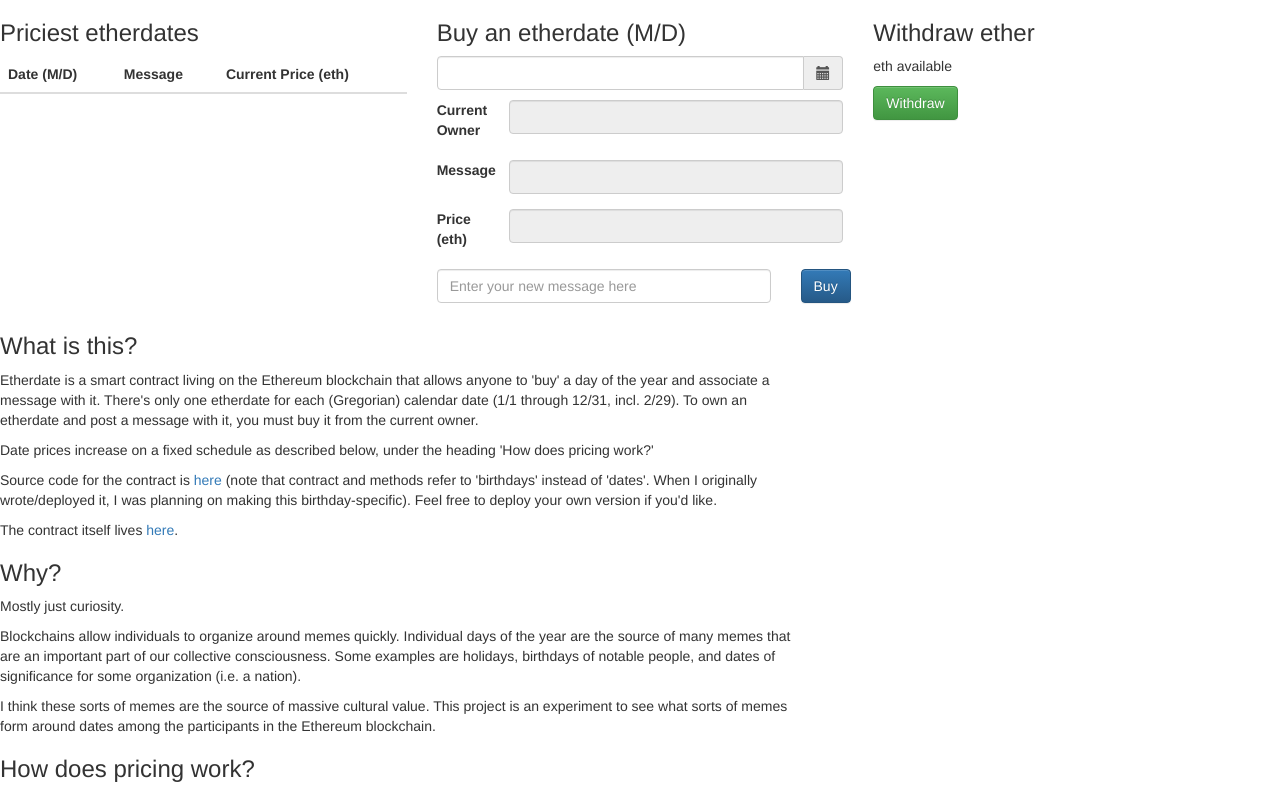
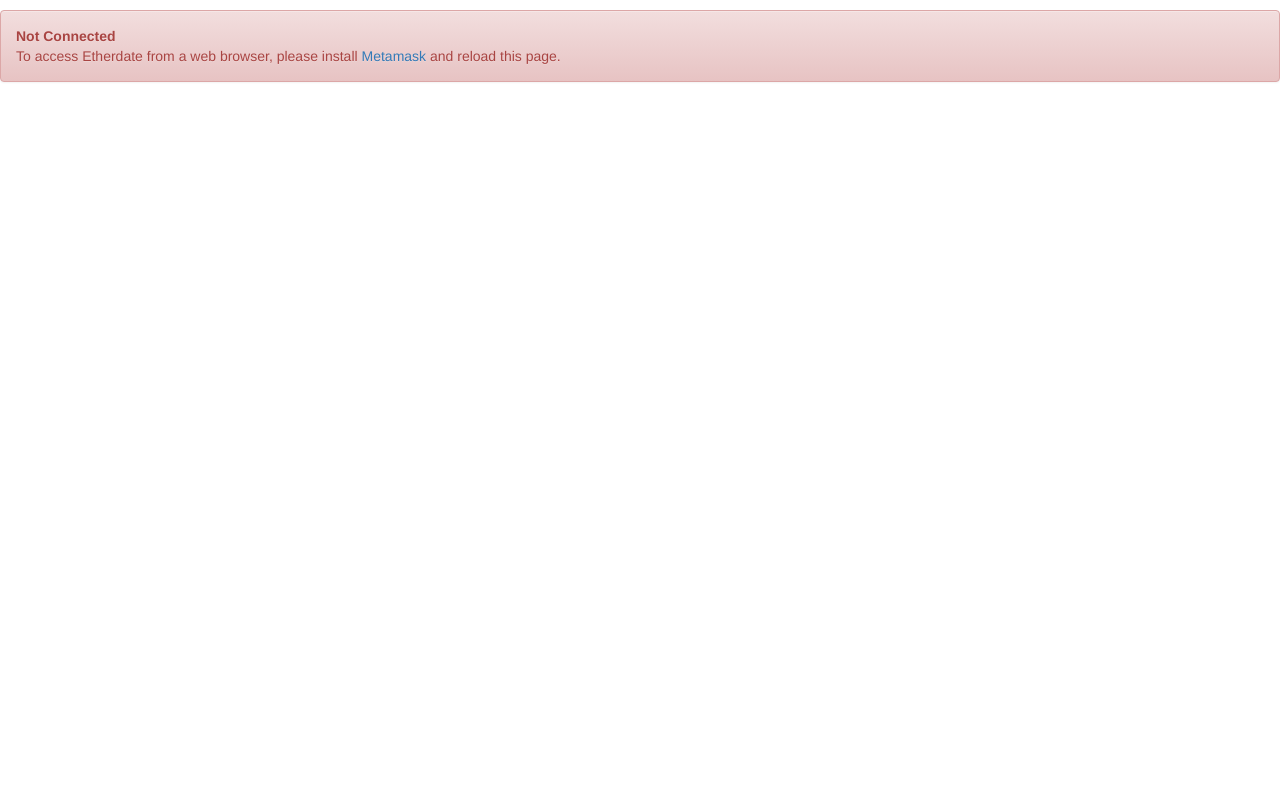
Before and after one commit to lsankar4033/etherdate, a website: page src/index.html in a window 1280 px wide. Shown: the top 790 px of the page. Drawn offline with nearby package versions, Linux system fonts and the light colour scheme.

Commit message:
Error page if Metamask not installed

```diff
--- a/src/css/app.css
+++ b/src/css/app.css
@@ -6,3 +6,8 @@
   margin-top: 30px;
   max-width: 800px;
 }
+
+div.body {
+  max-width: 1500px;
+  margin: 10px auto;
+}
--- a/src/index.html
+++ b/src/index.html
@@ -25,6 +25,15 @@
 
   </head>
   <body>
+    <div id="metamask-absent" class="body" style="display:none;">
+      <div class="alert alert-danger" role="alert">
+        <div><strong>Not Connected</strong></div>
+
+        <div>To access Etherdate from a web browser, please install <a href="https://metamask.io/">Metamask</a> and reload this page.</div>
+      </div>
+    </div>
+
+    <div id="metamask-present" class="body" style="display:none;">
       <div id="app" class="row">
         <div id="high-prices" class="col-md-4">
           <h3> Priciest etherdates </h3>
@@ -181,6 +190,7 @@
         don't spend money you can't afford to lose.
         </p>
       </div>
+    </div>
 
     <!-- bootstrap+jquery+popper+moment -->
     <script src="https://ajax.googleapis.com/ajax/libs/jquery/1.12.4/jquery.min.js"></script>
--- a/src/js/app.js
+++ b/src/js/app.js
@@ -2,6 +2,8 @@
 const mainAddressGen1 = '0x77daea587e4cdf2bfa7acaba72f01b3a97d108ea'; // commit: f659224
 
 const rinkebyAddressGen2 = '0x62500af05b9238940b62abd8b73584f40da9971a';
+
+// TODO: Maybe network, address, etc. should be set as globals that are used in js below
 
 // NOTE: May want to move all date handling logic to its own file...
 const monthDays = [
@@ -72,10 +74,10 @@
   initWeb3: function() {
     // Is there an injected web3 instance?
     if (typeof web3 !== 'undefined') {
+      $('#metamask-present').show();
       App.web3Provider = web3.currentProvider;
     } else {
-      // If no injected web3 instance is detected, fall back to Ganache
-      App.web3Provider = new Web3.providers.HttpProvider('http://127.0.0.1:7545');
+      $('#metamask-absent').show();
     }
     web3 = new Web3(App.web3Provider);
 
```
Also changed, not shown: README.md. Lines whose indentation alone changed are shown as unchanged.
